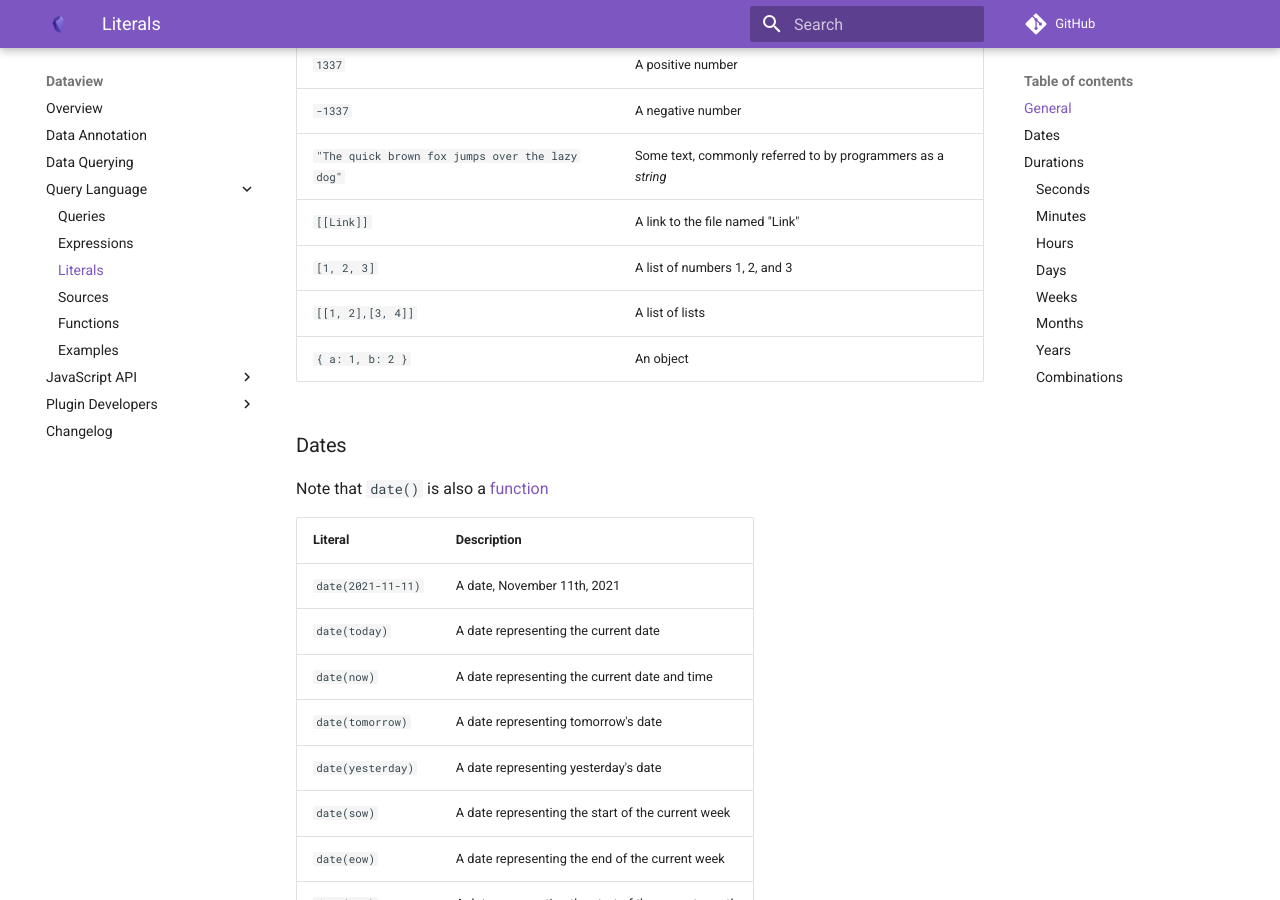
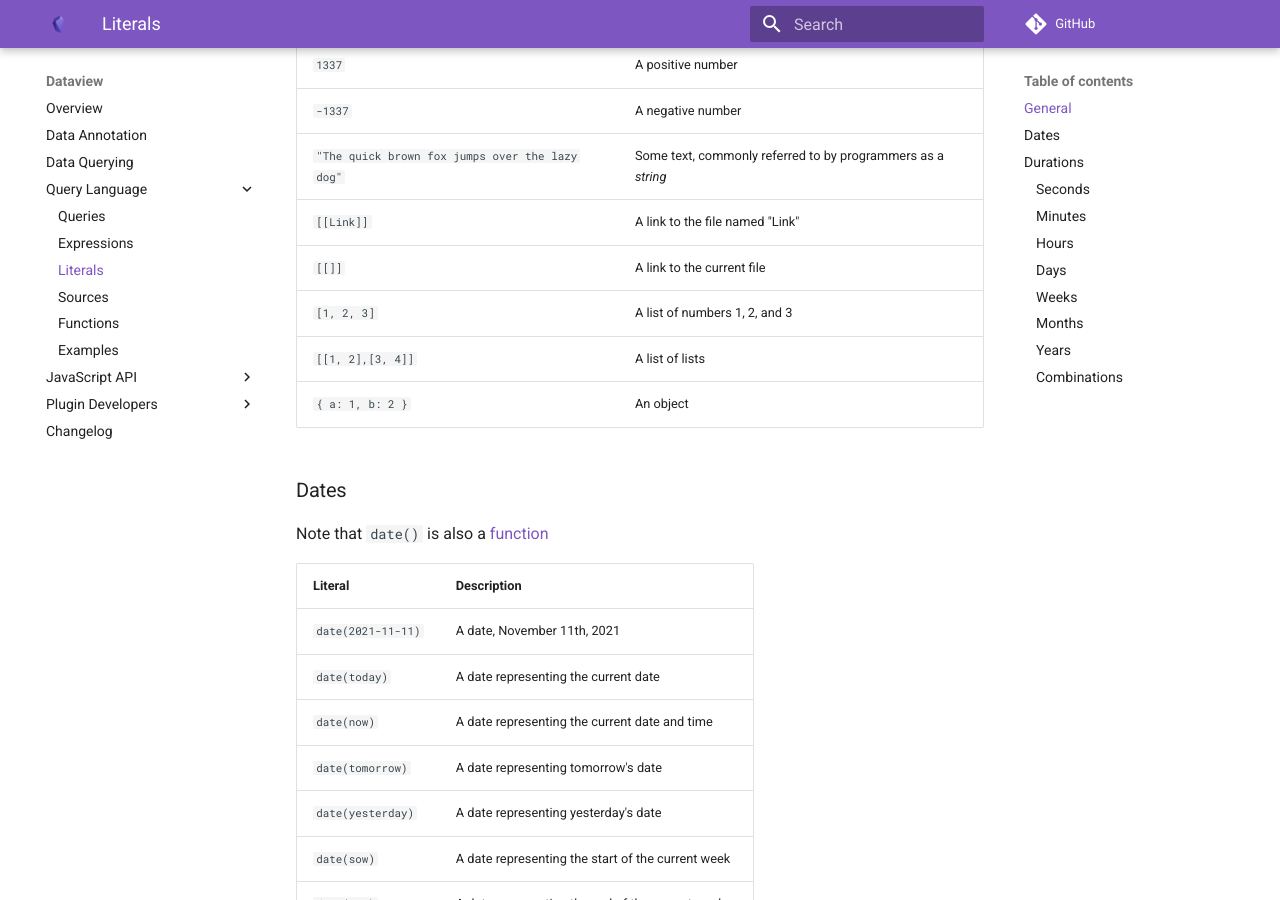
Before and after one commit to blacksmithgu/obsidian-dataview, an MkDocs documentation site: the page built from docs/docs/query/literals.md, in a window 1280 px wide and 900 px high, scrolled down 399 px. Built offline with MkDocs 1.6.1 and Material for MkDocs 9.7.7, drawn with Linux system fonts in a browser that asks for light colours; comment, search, counter and statistics services are not loaded.

Commit message:
update literals for link to include empty links

```diff
--- a/docs/docs/query/literals.md
+++ b/docs/docs/query/literals.md
@@ -12,6 +12,7 @@ Literal|Description
 `-1337`|A negative number
 `"The quick brown fox jumps over the lazy dog"`|Some text, commonly referred to by programmers as a *string*
 `[[Link]]`|A link to the file named "Link"
+`[[]]`|A link to the current file
 `[1, 2, 3]`|A list of numbers 1, 2, and 3
 `[[1, 2],[3, 4]]`|A list of lists
 `{ a: 1, b: 2 }`|An object|
```
